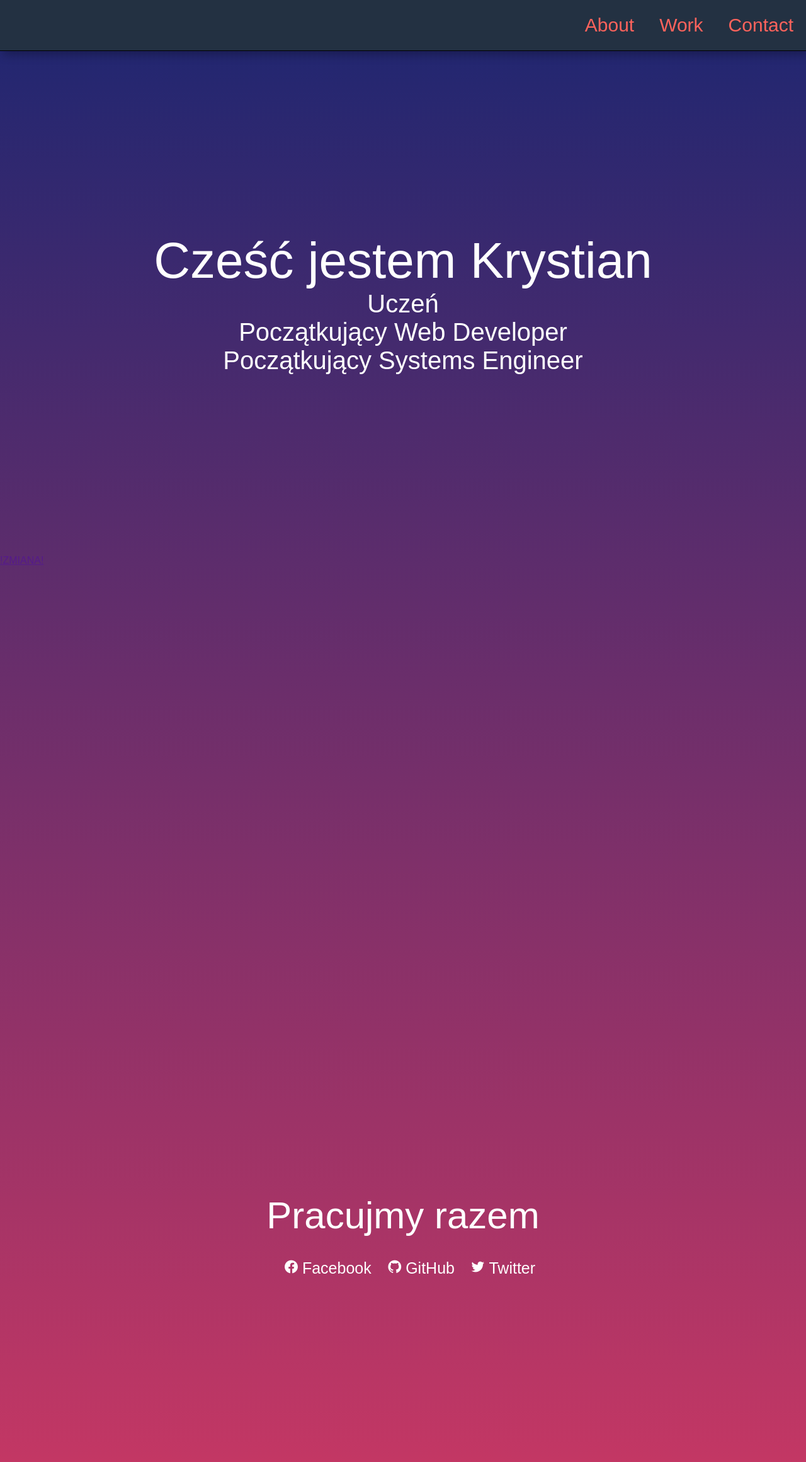
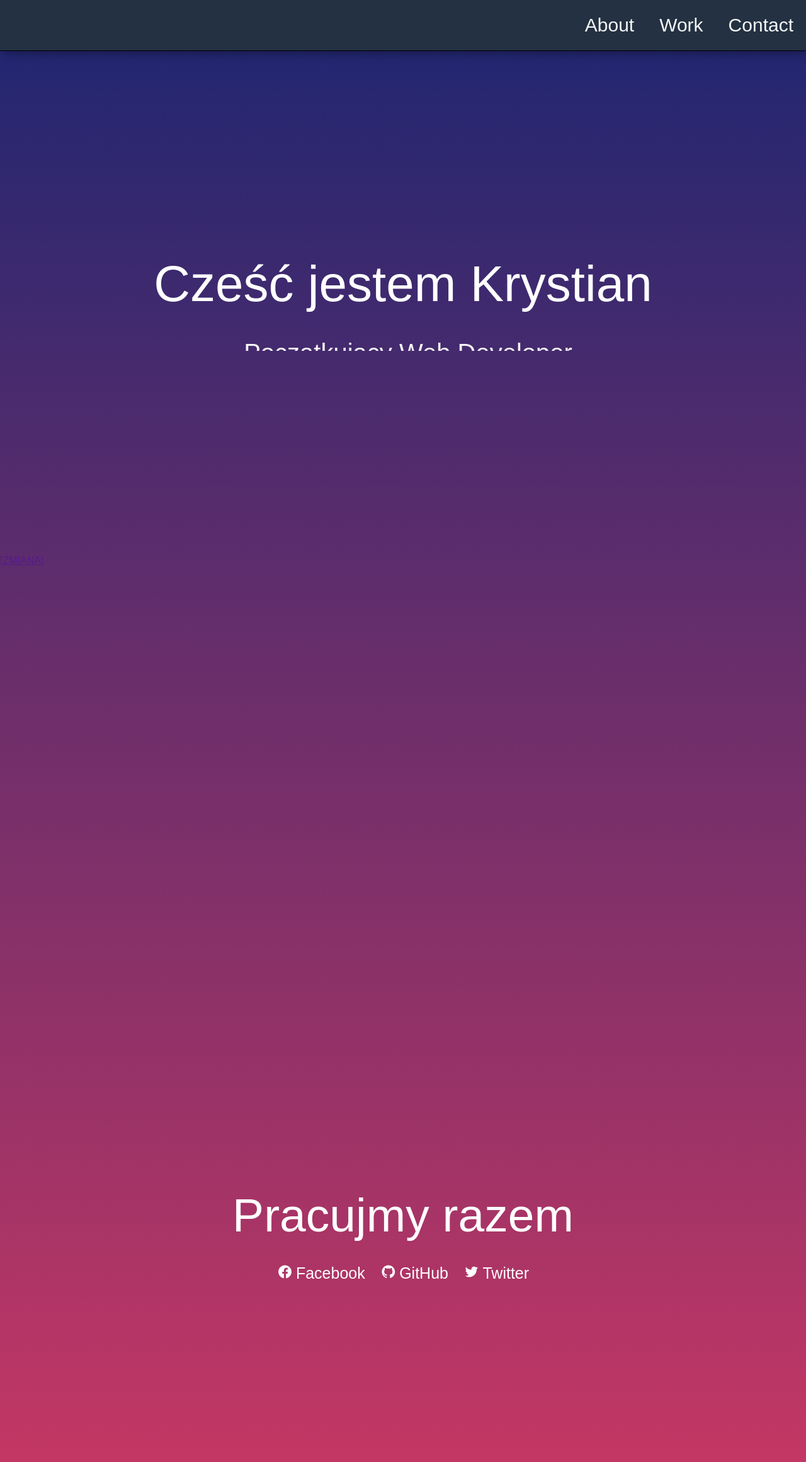
Before and after one commit to KsaYo5/personal-portfolio, a PHP site: page / in a window 1280 px wide. Shown: the whole page at 63% size. Run offline with PHP 8.4, Linux system fonts and the light colour scheme; some web fonts are replaced.

Commit message:
Update style.css

```diff
--- a/style.css
+++ b/style.css
@@ -7,13 +7,12 @@
     font-style: normal;
 }
 
-html{
+html {
     scroll-behavior: smooth;
 }
 
-body{
+body {
     background: linear-gradient(to bottom, #1d2671, #c33764);
-
 }
 
 #navbar {
@@ -29,20 +28,18 @@
     border-bottom: 0.5px solid black;
     box-shadow: 5px 5px 15px rgba(0, 0, 0, 0.3);
     perspective: 1000px;
-
 }
 
 #navbar a {
     margin-right: 20px;
     margin-left: 20px;
-    color: #FE635C;
+    color: whitesmoke;
     text-decoration: none;
     font-size: 30px;
+    transition: transform 600ms;
 }
-
 #navbar a:hover {
-    scale: 1.2;
-    transition: 600ms;
+    transform: scale(1.2);
 }
 
 #welcome-section {
@@ -57,7 +54,7 @@
     color: white;
 }
 
-#welcome-section p{
+#welcome-section p {
     font-size: 25px;
     padding-top: 20px;
     color: black;
@@ -78,22 +75,69 @@
     text-align: center;
     align-items: center;
     scroll-margin-top: 10vh;
+    perspective: 1000px;
 }
 
-#contact h1{
-    font-size: 60px;
+#contact h1 {
+    font-size: 75px;
     color: white;
     justify-content: center;
     padding-bottom: 35px;
 }
 
-#contact a{
+#contact .links{
+    padding-right: 20px;
+}
+
+#contact .links a {
     color: white;
     text-decoration: none;
-    padding-left:20px ;
+    padding-left: 20px;
     font-size: 25px;
+    display: inline-block;
+    transition: transform 600ms;
 }
 
-#contact i{
+#contact .links i {
     padding-right: 5px;
 }
+
+
+#contact .links a:hover {
+    transform: scale(1.2) rotateX(20deg) translateY(-10px);
+    text-shadow: 3px 3px 10px rgba(0, 0, 0, 0.5);
+}
+
+
+.animation {
+    height:60px;
+    overflow:hidden;
+    margin-left: 1rem;
+    color:whitesmoke;
+  }
+
+  .animation > div > div {
+    padding: 0.25rem 0.75rem;
+    height:2.81rem;
+    margin-bottom: 2.81rem;
+    display:inline-block;
+  }
+
+  .animation div:first-child {
+    animation: text-animation 8s infinite;
+  }
+
+
+
+  @keyframes text-animation {
+    0% {margin-top: 0;}
+    10% {margin-top: 0;}
+    20% {margin-top: -5.62rem;}
+    30% {margin-top: -5.62rem;}
+    40% {margin-top: -11.24rem;}
+    60% {margin-top: -11.24rem;}
+    70% {margin-top: -5.62rem;}
+    80% {margin-top: -5.62rem;}
+    90% {margin-top: 0;}
+    100% {margin-top: 0;}
+  }
```
